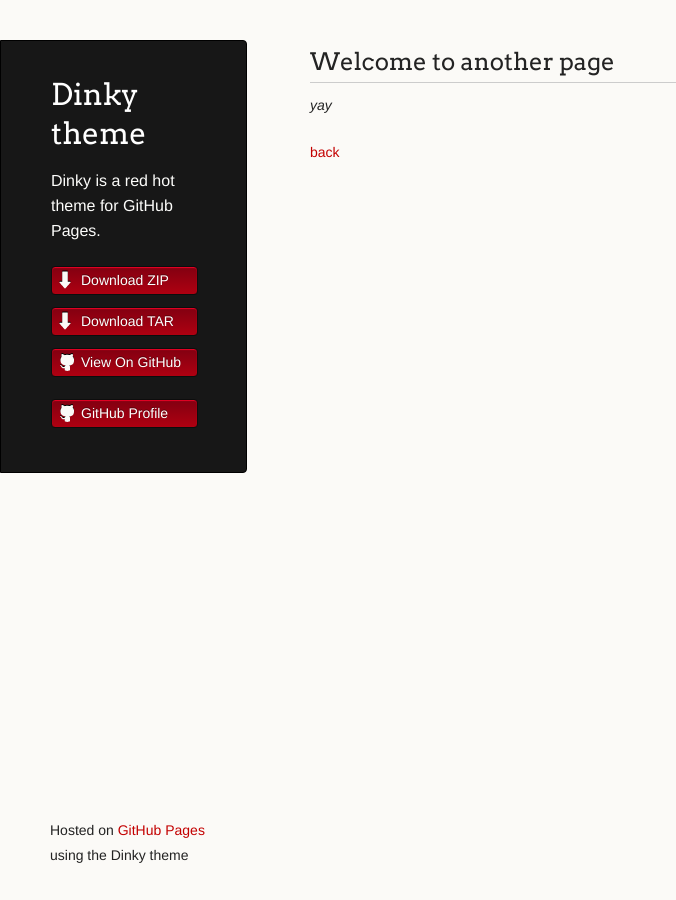
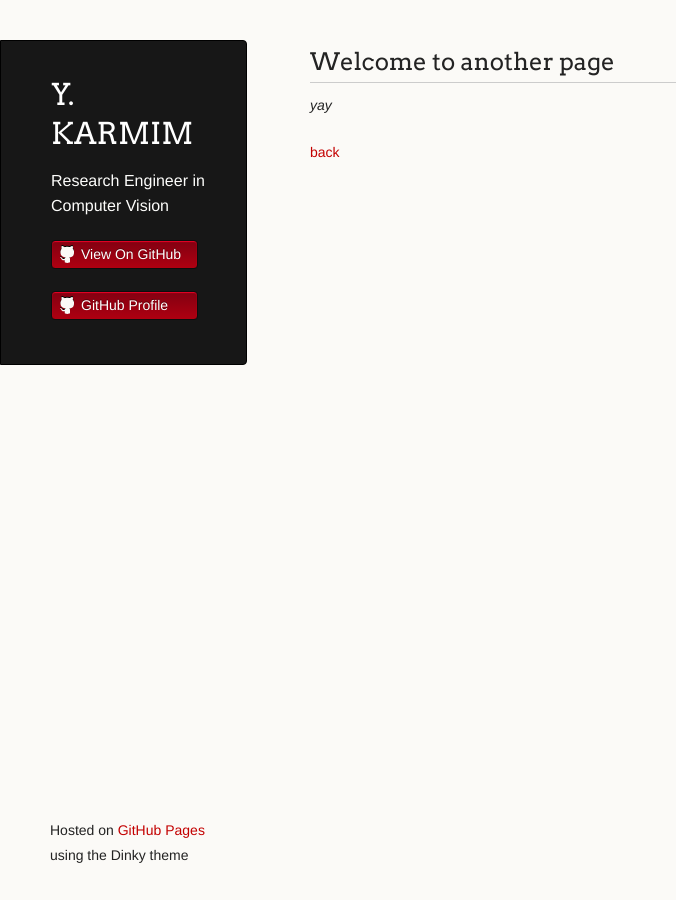
Before and after one commit to ykrmm/ykrmm.github.io, a Jekyll site: the page built from another-page.md, in a window 1280 px wide. Shown: the whole page, without its empty margins (0-676 px from the left). Built offline with Jekyll 4.4.1, drawn with Linux system fonts in a browser that asks for light colours; our own code applies the rules of GitHub Pages for plain Markdown files.

Commit message:
config.yml

```diff
--- a/_config.yml
+++ b/_config.yml
@@ -1,5 +1,5 @@
-title: Dinky theme
-description: Dinky is a red hot theme for GitHub Pages.
-show_downloads: true
+title: Y. KARMIM
+description: Research Engineer in Computer Vision
+show_downloads: false
 google_analytics:
 theme: jekyll-theme-dinky
```
